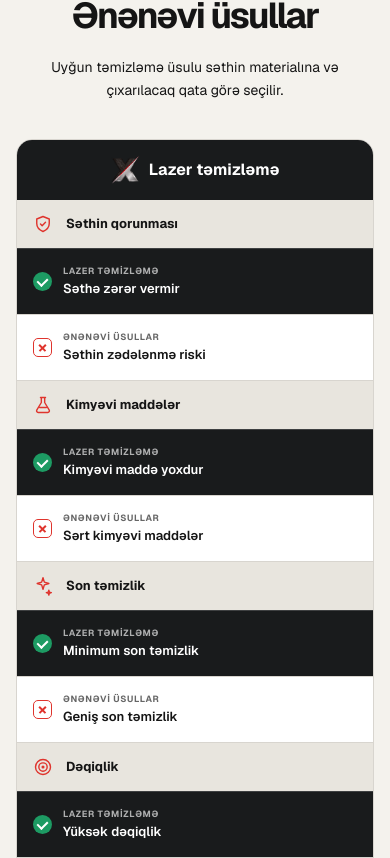
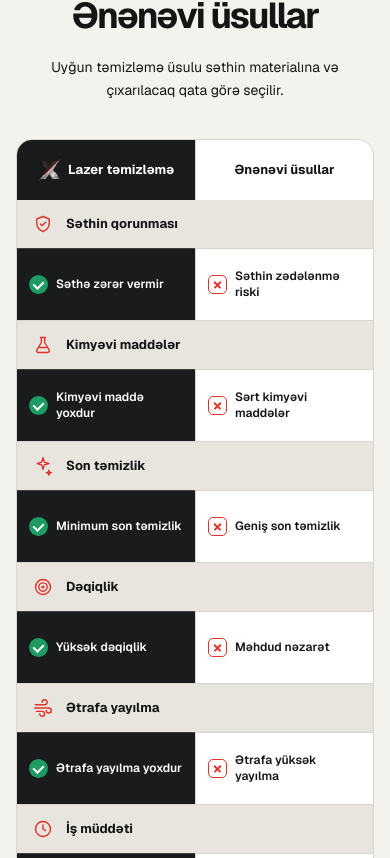
Before and after one commit to Kvseis/LaserX-Website, a Next.js app: page / in a window 390 px wide. Shown: the part 5666-6524 px from the top of the page. Built offline with nearby package versions, Linux system fonts and the light colour scheme.

Commit message:
Homepage mobile comparison table update

```diff
--- a/src/app/globals.css
+++ b/src/app/globals.css
@@ -419,19 +419,23 @@ a:focus-visible, button:focus-visible, input:focus-visible, summary:focus-visibl
 .methods-copy h2 em { margin: 8px 0; font-size: .53em; }
   .methods-intro { font-size: 14px; }
   .comparison-matrix { margin-top: 38px; overflow: hidden; border: 1px solid #d8d5cf; border-radius: 16px; background: #fff; }
-.comparison-head { display: block; min-height: 0; }
-.comparison-head > b, .comparison-label-head { display: none; }
-.comparison-laser-head { min-height: 60px; padding: 14px 16px; justify-content: center; border-radius: 0; }
-.comparison-row { grid-template-columns: 1fr; margin: 0; border: 0; border-radius: 0; background: #fff; }
+.comparison-head { min-height: 0; display: grid; grid-template-columns: repeat(2, minmax(0, 1fr)); }
+.comparison-label-head { display: none; }
+.comparison-head > b { min-height: 60px; padding: 10px 12px; display: flex; align-items: center; justify-content: center; border-left: 1px solid #d8d5cf; font-size: 13px; font-weight: 650; text-align: center; }
+.comparison-head > b small { display: none; }
+.comparison-laser-head { min-height: 60px; padding: 10px 12px; justify-content: center; border-radius: 0; }
+.comparison-laser-brand { gap: 7px; font-size: 13px; text-align: center; }
+.comparison-laser-brand img { width: 23px; height: 23px; }
+.comparison-row { grid-template-columns: repeat(2, minmax(0, 1fr)); margin: 0; border: 0; border-radius: 0; background: #fff; }
 .comparison-row + .comparison-row { border-top: 1px solid #d8d5cf; }
 .comparison-criterion { grid-column: 1 / -1; min-height: 0; padding: 14px 16px; border-top: 0; font-size: 13px; }
   .comparison-icon { width: 20px; height: 20px; flex-basis: 20px; }
-.comparison-value { min-height: 66px; padding: 12px 16px; align-items: center; gap: 11px; font-size: 13px; overflow-wrap: anywhere; }
+.comparison-value { min-height: 72px; padding: 12px; align-items: center; gap: 8px; font-size: 12px; overflow-wrap: anywhere; }
 .comparison-value .comparison-mark { margin-top: 0; }
-.comparison-value > span { display: flex; flex-direction: column; gap: 3px; }
-.comparison-mobile-label { display: block; font-size: 9px; font-weight: 700; letter-spacing: .07em; text-transform: uppercase; opacity: .65; }
+.comparison-value > span { display: block; }
+.comparison-mobile-label { display: none; }
 .laser-value { border-top: 1px solid rgba(255,255,255,.16); }
-.traditional-value { border-top: 1px solid #d8d5cf; border-left: 0; }
+.traditional-value { border-top: 1px solid #d8d5cf; border-left: 1px solid #d8d5cf; }
 .comparison-laser-footer { display: block; }
 .comparison-laser-action { margin: 0; padding: 16px; border-radius: 0; }
 .comparison-contact { width: 100%; min-height: 48px; }
```
